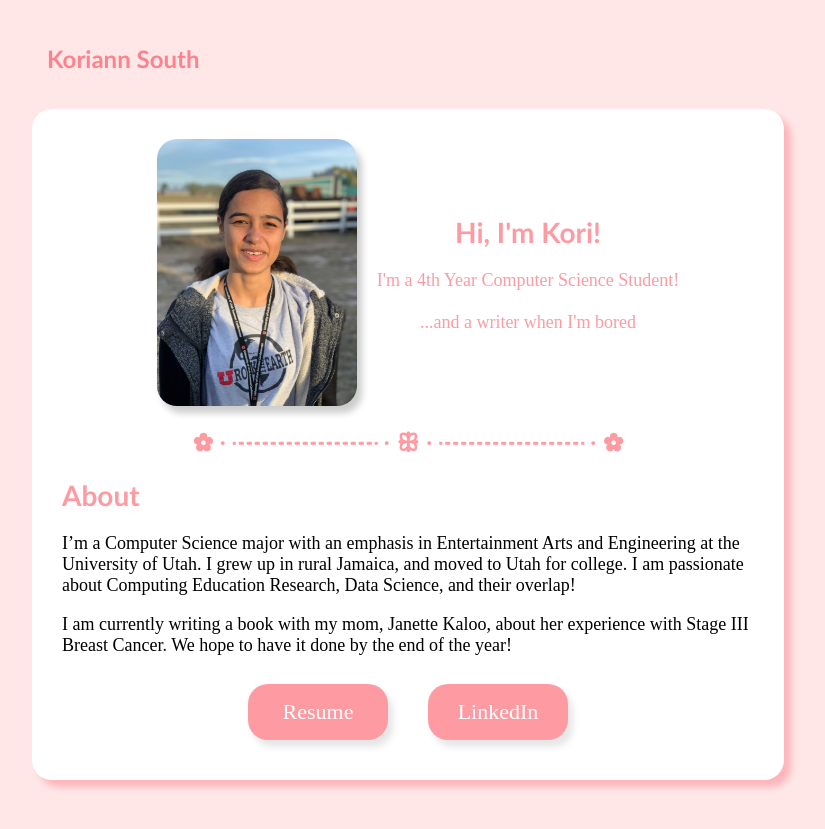
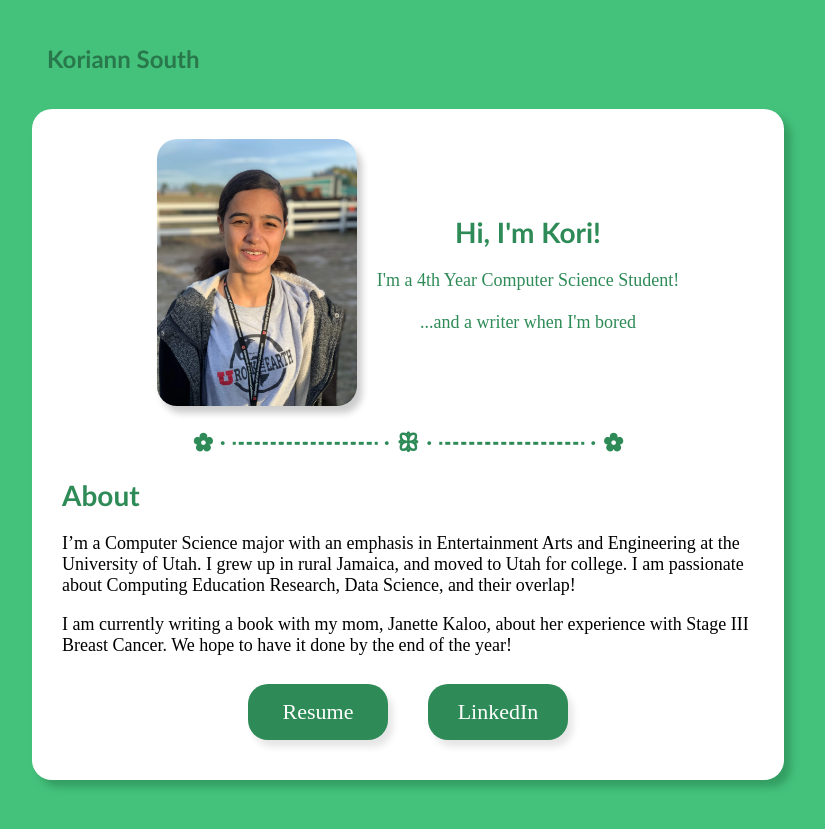
Before and after one commit to KVSRoyal/KVSRoyal.github.io, a Jekyll site: the page built from index.md, in a window 1280 px wide. Shown: the top 829 px of the page, without its empty margins (232-1057 px from the left). Built offline with Jekyll 4.4.1, drawn with Linux system fonts in a browser that asks for light colours.

Commit message:
color Change

```diff
--- a/_sass/variables.scss
+++ b/_sass/variables.scss
@@ -6,7 +6,7 @@ $cream: #ebdbba !default;
 $salmon: #fe9ba2 !default;
 $hot-pink: #fb5578 !default;
 
-$main-color: $salmon;
+$main-color: SeaGreen;
 $background: lighten($main-color, 15%);
 $nav-color: darken($main-color, 5%);
 $nav-highlight-color: darken($main-color, 50%);
```
